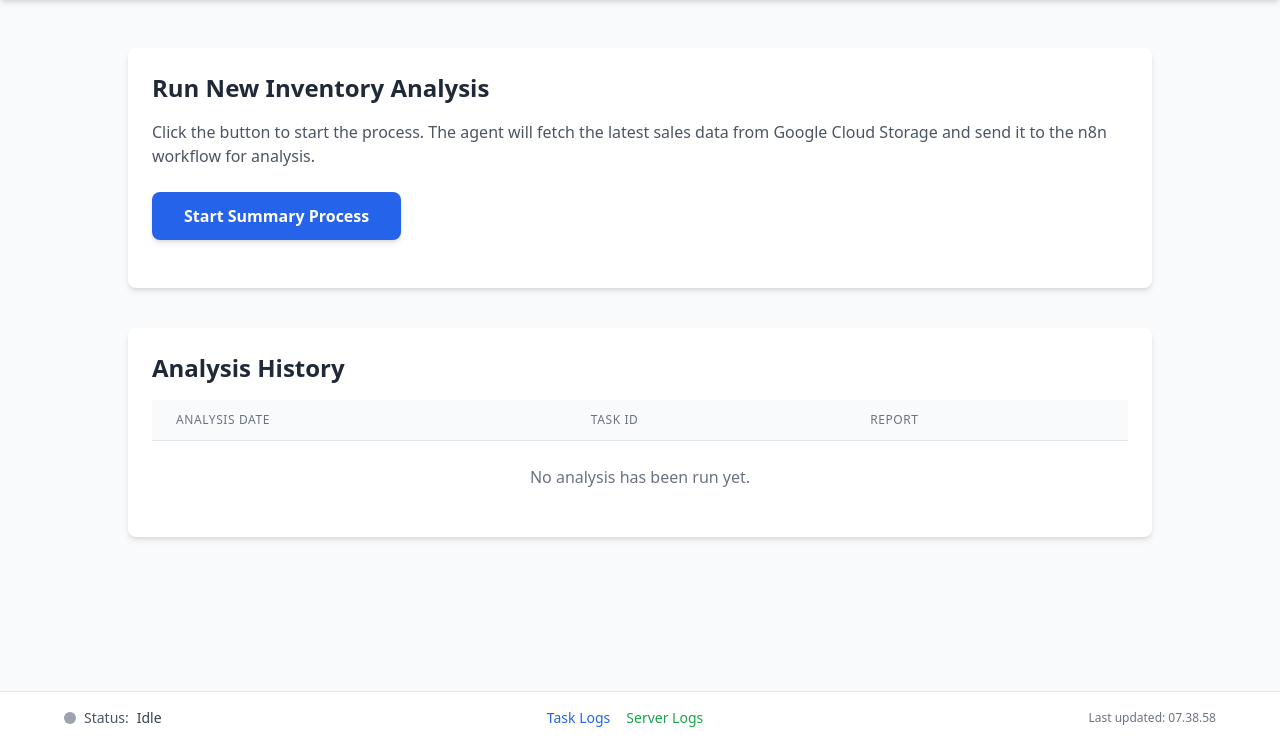
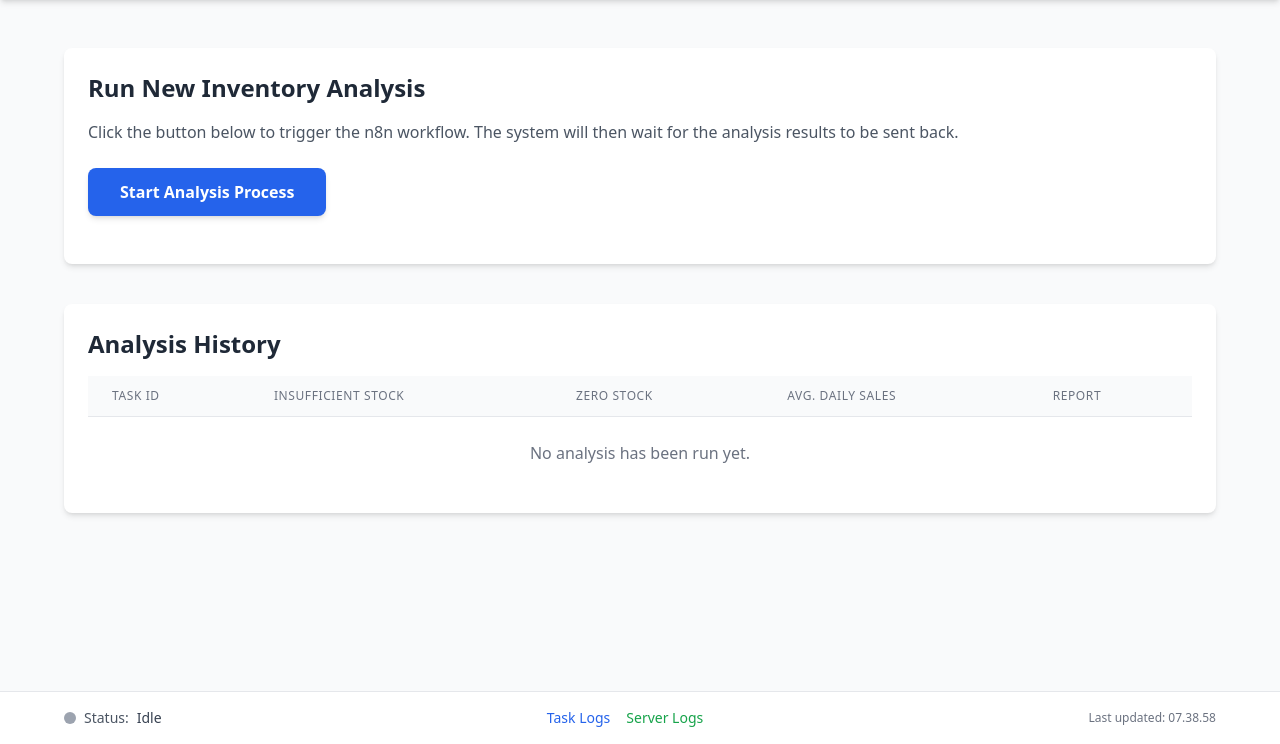
Before and after one commit to Cleign1/frontend-n8n-skripsi, a Flask app: page /rangkuman in a window 1280 px wide. Shown: the part 56-800 px from the top of the page. Run offline with Flask 3, Linux system fonts and the light colour scheme; data that the repository does not hold is empty; some libraries are stand-ins or nearby versions.

Commit message:
Update rangkuman.html with new analysis columns
Added columns for Insufficient Stock, Zero Stock, and Avg. Daily Sales to the analysis table. Updated button and instructions for starting the analysis process, and adjusted layout for improved clarity.

```diff
--- a/templates/rangkuman.html
+++ b/templates/rangkuman.html
@@ -7,10 +7,7 @@
     <script src="https://cdn.tailwindcss.com"></script>
     <link rel="icon" href="{{ url_for('static', filename='logo_desktop.svg') }}" type="image/svg+xml">
     <style>
-        /* To make table rows clickable */
-        .clickable-row {
-            cursor: pointer;
-        }
+        .clickable-row { cursor: pointer; }
     </style>
 </head>
 <body class="min-h-screen bg-gray-50 text-gray-800 flex flex-col">
@@ -18,19 +15,19 @@
     {% include "components/header.html" %}
 
     <main class="flex-grow py-12 px-4 sm:px-6 lg:px-8">
-        <div class="w-full max-w-5xl mx-auto">
+        <div class="w-full max-w-6xl mx-auto">
 
             <div class="bg-white p-6 rounded-lg shadow-md mb-10">
                  <h1 class="text-2xl font-bold text-gray-800 mb-4">Run New Inventory Analysis</h1>
-                 <p class="text-gray-600 mb-6">Click the button to start the process. The agent will fetch the latest sales data from Google Cloud Storage and send it to the n8n workflow for analysis.</p>
+                 <p class="text-gray-600 mb-6">Click the button below to trigger the n8n workflow. The system will then wait for the analysis results to be sent back.</p>
                  <button
                     id="start-summary-btn"
                     class="bg-blue-600 text-white font-bold py-3 px-8 rounded-lg hover:bg-blue-700 transition duration-300 shadow-md focus:outline-none focus:ring-2 focus:ring-blue-500 focus:ring-opacity-50"
                     data-start-url="{{ url_for('summary.start_summary') }}"
                     data-tasks-url="{{ url_for('tasks_ui.tasks') }}">
-                    Start Summary Process
+                    Start Analysis Process
                 </button>
-                 <div id="notification-area" class="mt-6 text-green-700 font-medium"></div>
+                 <div id="notification-area" class="mt-6 font-medium"></div>
             </div>
 
             <div class="bg-white p-6 rounded-lg shadow-md">
@@ -39,21 +36,25 @@
                      <table class="min-w-full divide-y divide-gray-200">
                          <thead class="bg-gray-50">
                              <tr>
-                                 <th scope="col" class="px-6 py-3 text-left text-xs font-medium text-gray-500 uppercase tracking-wider">Analysis Date</th>
                                  <th scope="col" class="px-6 py-3 text-left text-xs font-medium text-gray-500 uppercase tracking-wider">Task ID</th>
+                                 <th scope="col" class="px-6 py-3 text-left text-xs font-medium text-gray-500 uppercase tracking-wider">Insufficient Stock</th>
+                                 <th scope="col" class="px-6 py-3 text-left text-xs font-medium text-gray-500 uppercase tracking-wider">Zero Stock</th>
+                                 <th scope="col" class="px-6 py-3 text-left text-xs font-medium text-gray-500 uppercase tracking-wider">Avg. Daily Sales</th>
                                  <th scope="col" class="px-6 py-3 text-left text-xs font-medium text-gray-500 uppercase tracking-wider">Report</th>
                              </tr>
                          </thead>
                          <tbody class="bg-white divide-y divide-gray-200">
                              {% for task in tasks %}
                                  <tr class="hover:bg-gray-50 clickable-row" data-href="{{ url_for('summary.show_summary_result', task_id=task.task_id) }}">
-                                     <td class="px-6 py-4 whitespace-nowrap text-sm text-gray-700">{{ task.timestamp | format_datetime }}</td>
                                      <td class="px-6 py-4 whitespace-nowrap text-sm text-gray-500 font-mono"><code>{{ task.task_id }}</code></td>
+                                     <td class="px-6 py-4 whitespace-nowrap text-sm font-bold text-red-600">{{ task.insufficient_stock_count | int }}</td>
+                                     <td class="px-6 py-4 whitespace-nowrap text-sm text-gray-700">{{ task.zero_stock_count | int }}</td>
+                                     <td class="px-6 py-4 whitespace-nowrap text-sm text-gray-700">{{ "%.2f" | format(task.average_daily_sales) }}</td>
                                      <td class="px-6 py-4 whitespace-nowrap text-sm text-blue-600 hover:underline">View Report &rarr;</td>
                                  </tr>
                              {% else %}
                                  <tr>
-                                     <td colspan="3" class="text-center text-gray-500 py-6">No analysis has been run yet.</td>
+                                     <td colspan="5" class="text-center text-gray-500 py-6">No analysis has been run yet.</td>
                                  </tr>
                              {% endfor %}
                          </tbody>
```
